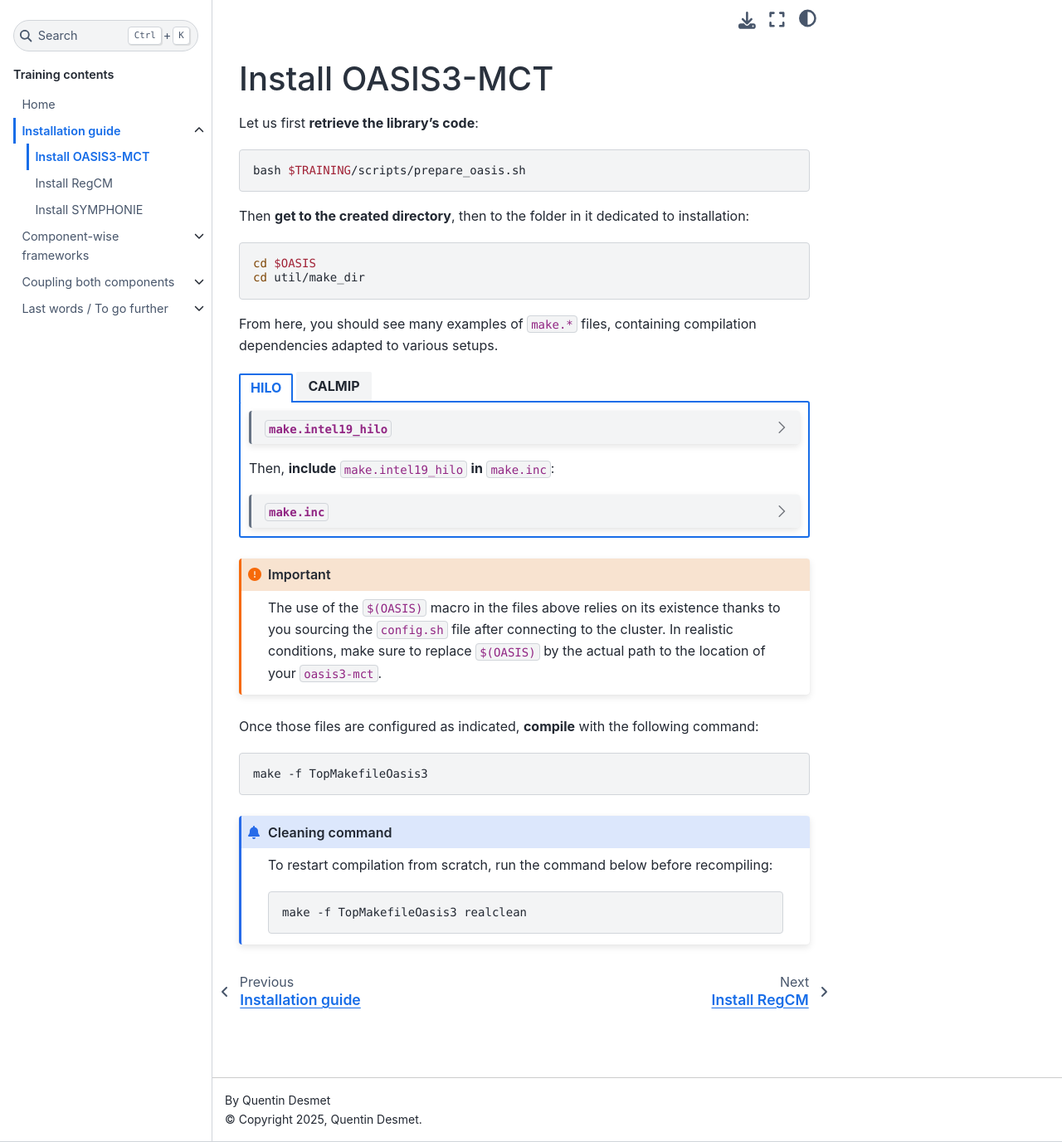
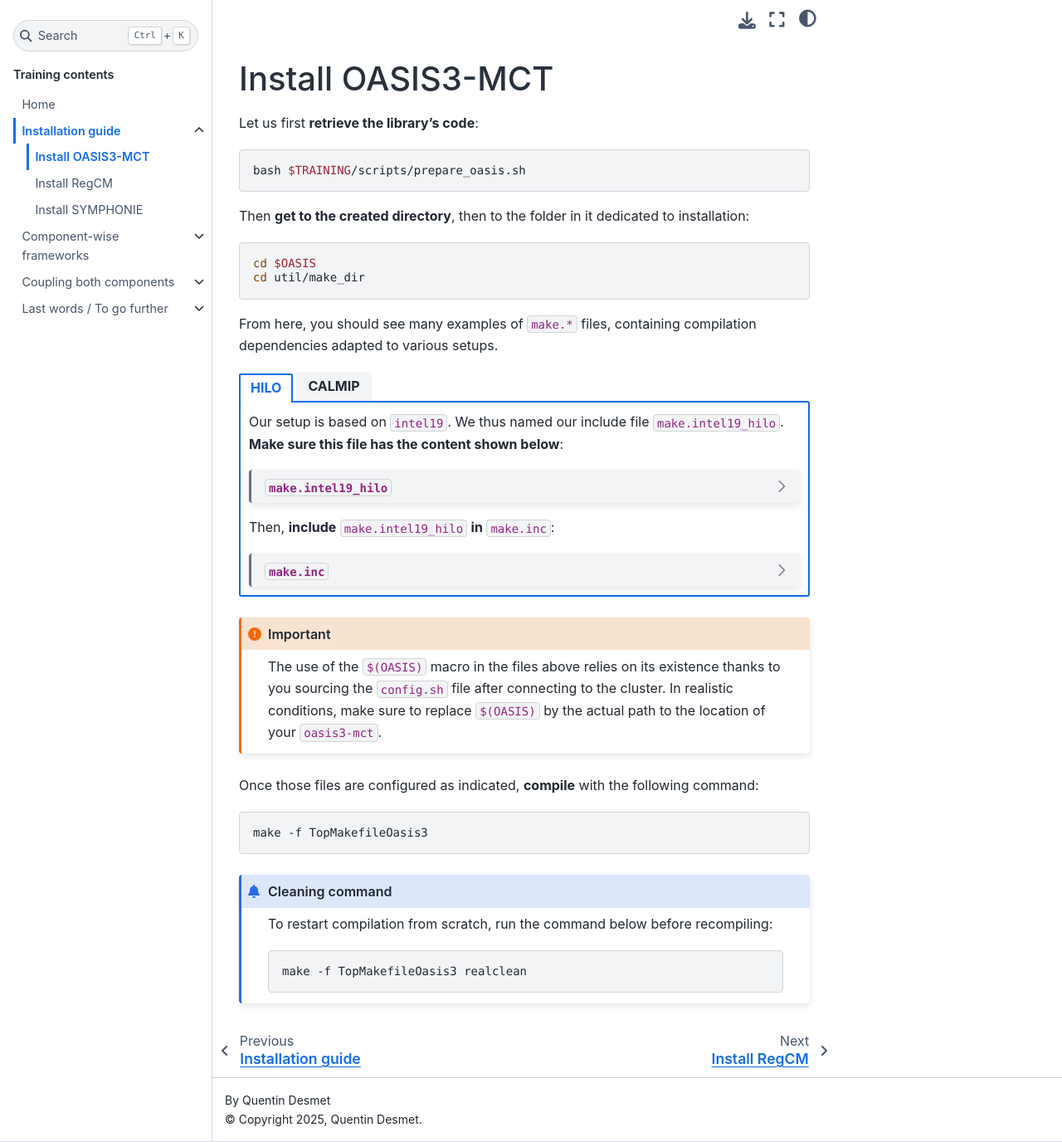
Before and after one commit to DesmetQuentin/training-ros, a Sphinx documentation site: the page built from source/installation/oasis.rst, in a window 1280 px wide and 1376 px high. Shown: the whole window at 83% size. Built offline with Sphinx 7.4.7 and the Sphinx Book theme 1.1.4, drawn with Linux system fonts in a browser that asks for light colours.

Commit message:
content: Missed a HILO-adapted sentence

```diff
--- a/source/installation/oasis.rst
+++ b/source/installation/oasis.rst
@@ -22,6 +22,9 @@ dependencies adapted to various setups.
 .. tab-set::
 
    .. tab-item:: HILO
+
+      Our setup is based on ``intel19``. We thus named our include file
+      ``make.intel19_hilo``. **Make sure this file has the content shown below**:
 
       .. dropdown:: ``make.intel19_hilo``
 
```
